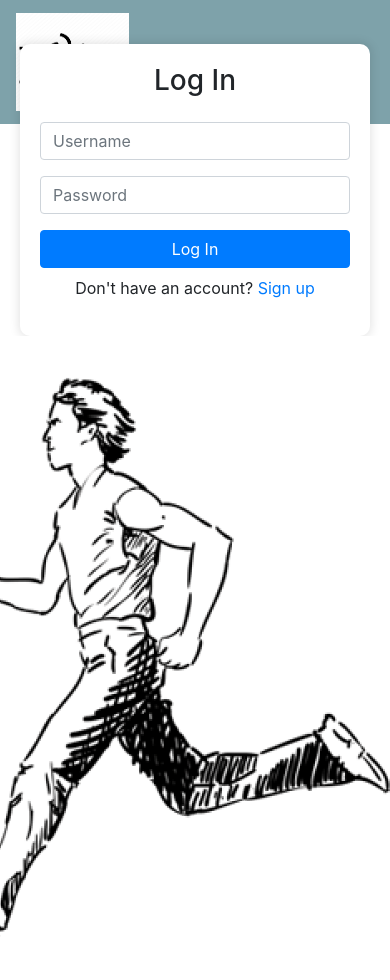
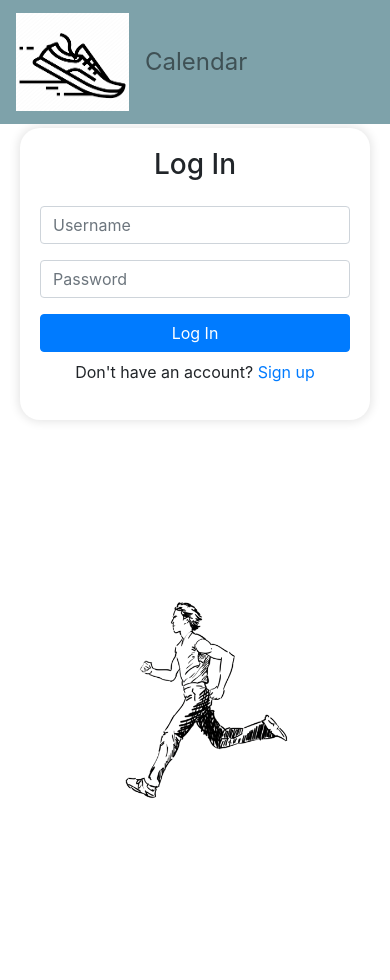
Before and after one commit to maxtalwar/RunningCenter, a Flask app: page /login in a window 390 px wide. After the commit the page ends 798 px from the top, so only its background shows below. Run offline with Flask 3, Linux system fonts and the light colour scheme; parts of the project's set-up code (start-up, migrations or seed data) failed here and were passed over; some libraries are stand-ins or nearby versions.

Commit message:
improved website and database editor UX
- altered login and signup pages so that the image can't overlap with navbar
- made CSS more concise
- added confirmation query to delete database function

```diff
--- a/database_editor.py
+++ b/database_editor.py
@@ -82,8 +82,10 @@ def edit_race():
 
 # delete all the users in the database
 def delete_all_users():
-    User.query.delete()
-    db_session.commit()
+    confirm = input("Are you sure? [Y/n]")
+    if confirm == "Y":
+        User.query.delete()
+        db_session.commit()
 
 # display a menu of functionality
 def menu():
--- a/static/styles/style.css
+++ b/static/styles/style.css
@@ -1,28 +1,30 @@
 /*Following code block generated by ChatGPT*/
 
-body {
+:root {
+	--rounded-corner: 20px;
+  }
+
+  body, .form-container {
 	  background-color: #fff;
   }
 
+  /* Form container */
   .form-container {
-	background-color: #fff;
-	border-radius: 10px;
+	  border-radius: var(--rounded-corner);
 	  padding: 20px;
 	  box-shadow: 0px 0px 10px 2px rgba(0,0,0,0.1);
-	max-width: 500px; /* added max-width property */
-	margin: 0 auto; /* added margin property to center the form container */
+	  max-width: 500px;
+	  margin: 0 auto;
   }
 
-.form-control {
-	border-radius: 20px;
+  .form-control, .btn-primary {
+	  border-radius: var(--rounded-corner);
 	  font-size: 18px;
   }
 
   .btn-primary {
 	  background-color: #007bff;
 	  border: none;
-	border-radius: 20px;
-	font-size: 18px;
   }
 
   .btn-primary:hover {
@@ -36,44 +38,43 @@ body {
   }
 
   /* signup */
-.signup-container {
+  .signup-container, .login-container {
 	  height: 100vh;
 	  display: flex;
 	  align-items: center;
+  }
+
+  .signup-container {
 	  margin-top: -150px;
   }
-.signup-container img {
+
+  .signup-container img, .login-container img {
 	  width: 598px;
 	  height: 644px;
+  }
+
+  .signup-container img {
 	  margin-right: 200px;
   }
-.signup-container .form-col {
+
+  .signup-container .form-col, .login-container .form-col {
 	  flex: 1;
 	  padding: 0 20px;
   }
 
   /* login */
   .login-container {
-	height: 100vh;
-	display: flex;
-	align-items: center;
-	margin-top: -100px; /* add a negative margin */
+	  margin-top: -100px;
   }
 
   .login-container img {
-	width: 598px;
-	height: 644px;
 	  margin-left: -200px;
-}
-
-.login-container .form-col {
-	flex: 1;
-	padding: 0 20px;
   }
 
   /* navbar */
   .navbar {
 	  background-color: #7EA2AA;
+	  z-index: 1000;
   }
 
   .container-fluid {
@@ -118,4 +119,38 @@ body {
 	  margin-bottom: 0.5rem;
   }
 
+  /* resizing media queries */
+
+  @media screen and (max-width: 1200px) {
+	  .login-container img {
+		  width: 450px;
+		  height: 486px;
+		  margin-left: -150px;
+	  }
+  }
+
+  @media screen and (max-width: 992px) {
+	  .login-container img {
+		  width: 350px;
+		  height: 378px;
+		  margin-left: -100px;
+	  }
+  }
+
+  @media screen and (max-width: 768px) {
+	  .login-container img {
+		  width: 250px;
+		  height: 270px;
+		  margin-left: -50px;
+	  }
+  }
+
+  @media screen and (max-width: 576px) {
+	  .login-container img {
+		  width: 200px;
+		  height: 216px;
+		  margin-left: 0;
+	  }
+  }
+
   /* End ChatGPT Code */
```
Lines whose indentation alone changed are shown as unchanged.
